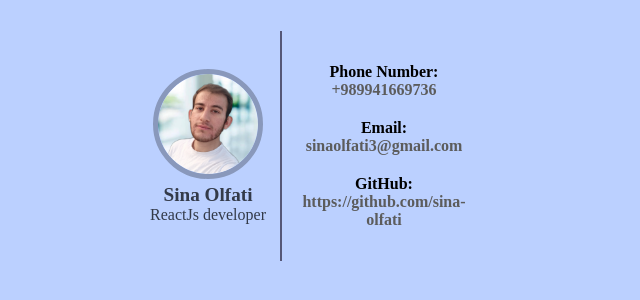
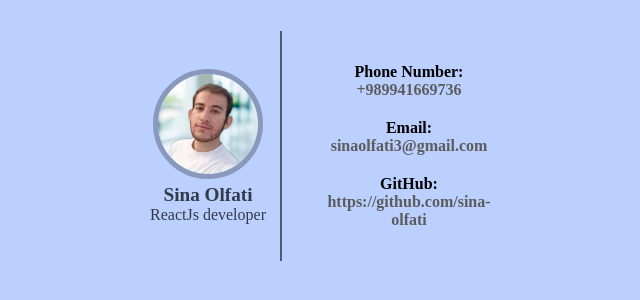
Before and after one commit to sina-olfati/the-card, a plain HTML site: page index.html in a window 1280 px wide. Shown: the part 254-554 px from the top of the page, without its empty margins (304-944 px from the left). Drawn offline with Linux system fonts and the light colour scheme.

Commit message:
Update style.css

```diff
--- a/style.css
+++ b/style.css
@@ -72,4 +72,6 @@ a{
 h4{
     margin: 10px 0;
     padding: 0;
+    position: relative;
+    left: 25px;
 }
```
